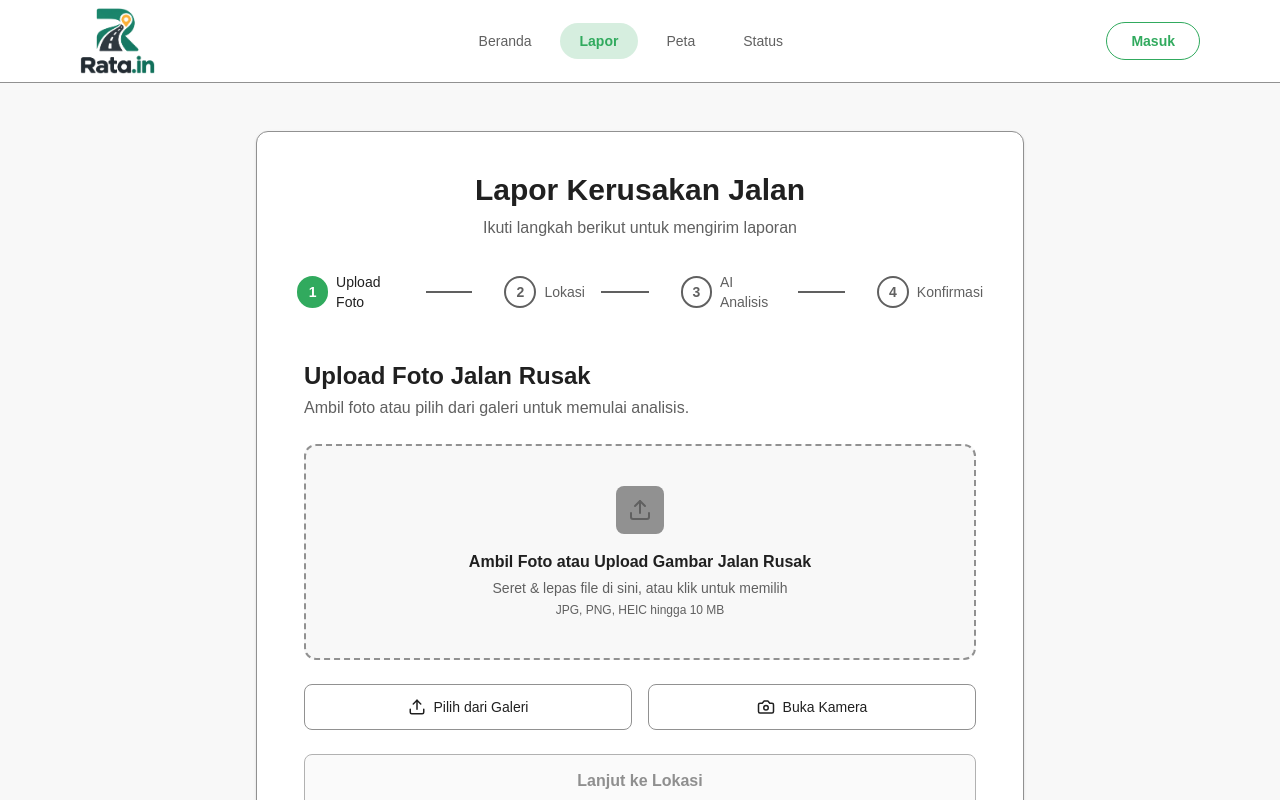
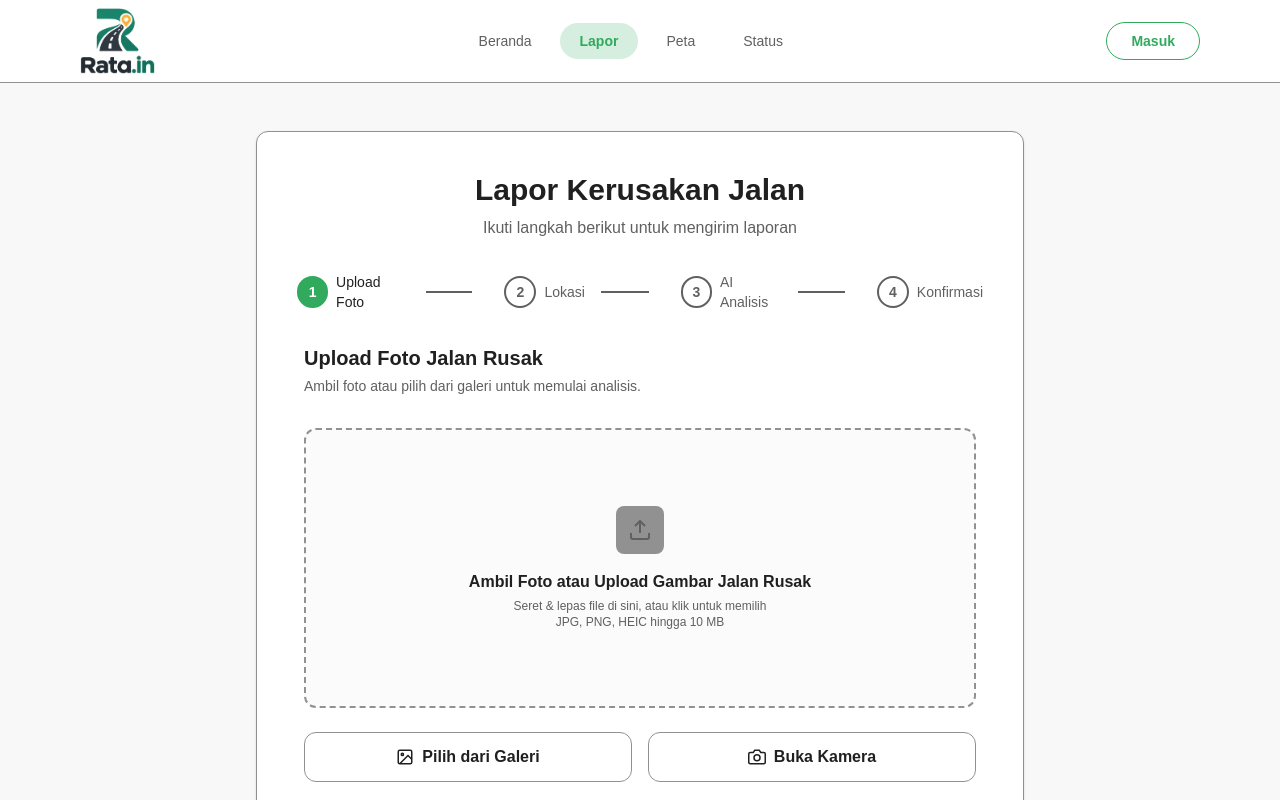
Before and after one commit to NBFiidly/rata-in-web, a React (Vite) app: page /report in a window 1280 px wide. Shown: the top 800 px of the page. Built offline with nearby package versions, Linux system fonts and the light colour scheme.

Commit message:
feat: implementasi live webcam dan perbaikan UI tombol hapus foto

```diff
--- a/src/features/report/UploadStep.jsx
+++ b/src/features/report/UploadStep.jsx
@@ -1,128 +1,207 @@
 // File: src/features/report/UploadStep.jsx
-import { useState, useRef } from "react";
+import { useState, useRef, useEffect } from "react";
 
 export default function UploadStep({ onNext }) {
-  // State untuk menyimpan data file foto yang diunggah
-  const [file, setFile] = useState(null);
+  const [image, setImage] = useState(null);
+  const [isCameraOpen, setIsCameraOpen] = useState(false);
 
-  // Referensi untuk memicu input file tersembunyi
-  const fileInputRef = useRef(null);
+  const galleryInputRef = useRef(null);
+  const videoRef = useRef(null);
+  const canvasRef = useRef(null);
+  const streamRef = useRef(null);
 
-  // Fungsi saat file dipilih
-  const handleFileChange = (e) => {
-    const selectedFile = e.target.files[0];
-    if (selectedFile) {
-      setFile(selectedFile);
+  const handleImageChange = (e) => {
+    const file = e.target.files[0];
+    if (file) {
+      const imageUrl = URL.createObjectURL(file);
+      setImage(imageUrl);
     }
   };
 
-  // Fungsi untuk membuka jendela pemilihan file
-  const triggerFileInput = () => {
-    fileInputRef.current.click();
+  const startCamera = async () => {
+    setIsCameraOpen(true);
+    setImage(null);
+    try {
+      const stream = await navigator.mediaDevices.getUserMedia({
+        video: { facingMode: "environment" },
+      });
+      if (videoRef.current) {
+        videoRef.current.srcObject = stream;
+      }
+      streamRef.current = stream;
+    } catch (err) {
+      console.error("Error akses kamera:", err);
+      alert(
+        "Tidak dapat mengakses kamera. Pastikan browser memiliki izin/akses kamera.",
+      );
+      setIsCameraOpen(false);
+    }
   };
 
+  const stopCamera = () => {
+    if (streamRef.current) {
+      streamRef.current.getTracks().forEach((track) => track.stop());
+      streamRef.current = null;
+    }
+    setIsCameraOpen(false);
+  };
+
+  const capturePhoto = () => {
+    if (videoRef.current && canvasRef.current) {
+      const video = videoRef.current;
+      const canvas = canvasRef.current;
+
+      canvas.width = video.videoWidth;
+      canvas.height = video.videoHeight;
+
+      const ctx = canvas.getContext("2d");
+      ctx.drawImage(video, 0, 0, canvas.width, canvas.height);
+
+      const imageUrl = canvas.toDataURL("image/png");
+      setImage(imageUrl);
+      stopCamera();
+    }
+  };
+
+  useEffect(() => {
+    return () => {
+      stopCamera();
+    };
+  }, []);
+
   return (
-    <div className="flex flex-col w-full text-left py-4">
-      {/* Header Langkah 1 */}
-      <h2 className="text-2xl font-bold text-black mb-1">
+    <div className="flex flex-col gap-6">
+      <div className="text-left mb-2">
+        <h2 className="text-xl font-bold text-black mb-1">
           Upload Foto Jalan Rusak
         </h2>
-      <p className="text-grey-2 mb-6">
+        <p className="text-sm text-grey-2">
           Ambil foto atau pilih dari galeri untuk memulai analisis.
         </p>
+      </div>
 
-      {/* Input File Tersembunyi */}
-      <input
-        type="file"
-        accept="image/png, image/jpeg, image/heic"
-        className="hidden"
-        ref={fileInputRef}
-        onChange={handleFileChange}
+      {/* Area Pratinjau (Preview) & Live Camera */}
+      <div className="border-2 border-dashed border-grey-1 rounded-xl p-8 flex flex-col items-center justify-center text-center min-h-[280px] bg-grey-light/50 relative overflow-hidden">
+        {isCameraOpen ? (
+          <div className="absolute inset-0 bg-black flex flex-col">
+            <video
+              ref={videoRef}
+              autoPlay
+              playsInline
+              className="w-full h-full object-cover"
             />
-
-      {/* Area Kotak Drag & Drop */}
-      <div
-        onClick={triggerFileInput}
-        className={`w-full flex flex-col items-center justify-center p-10 rounded-xl border-2 border-dashed cursor-pointer transition-colors mb-6
-          ${
-            file
-              ? "border-green bg-soft-green" // Wujud saat foto sudah diupload
-              : "border-grey-1 bg-grey-light hover:bg-grey-1/30" // Wujud awal
-          }
-        `}
+            <div className="absolute bottom-4 left-0 right-0 flex justify-center gap-4">
+              <button
+                onClick={stopCamera}
+                className="px-4 py-2 bg-white/20 text-white rounded-full font-semibold backdrop-blur-sm hover:bg-white/40"
               >
-        {/* Ikon Upload (Panah ke Atas) */}
-        <div
-          className={`w-12 h-12 rounded-lg flex items-center justify-center mb-4 ${file ? "bg-green/20" : "bg-grey-1"}`}
+                Batal
+              </button>
+              <button
+                onClick={capturePhoto}
+                className="px-6 py-2 bg-green text-white rounded-full font-bold shadow-lg hover:opacity-90 flex items-center gap-2"
               >
+                📸 Jepret
+              </button>
+            </div>
+          </div>
+        ) : image ? (
+          <img
+            src={image}
+            alt="Preview Jalan Rusak"
+            className="absolute inset-0 w-full h-full object-cover"
+          />
+        ) : (
+          <>
+            <div className="w-12 h-12 rounded-lg bg-grey-1 flex items-center justify-center text-grey-2 mb-4">
               <svg
-            xmlns="http://www.w3.org/2000/svg"
                 width="24"
                 height="24"
                 viewBox="0 0 24 24"
                 fill="none"
-            stroke={file ? "var(--color-green)" : "var(--color-grey-2)"}
+                stroke="currentColor"
                 strokeWidth="2"
-            strokeLinecap="round"
-            strokeLinejoin="round"
               >
                 <path d="M21 15v4a2 2 0 0 1-2 2H5a2 2 0 0 1-2-2v-4" />
                 <polyline points="17 8 12 3 7 8" />
-            <line x1="12" x2="12" y1="3" y2="15" />
+                <line x1="12" y1="3" x2="12" y2="15" />
               </svg>
             </div>
-
-        {/* Teks di dalam kotak */}
-        {!file ? (
-          <>
-            <h3 className="text-black font-semibold text-base mb-1 text-center">
+            <h3 className="text-base font-bold text-black mb-1">
               Ambil Foto atau Upload Gambar Jalan Rusak
             </h3>
-            <p className="text-grey-2 text-sm text-center">
+            <p className="text-xs text-grey-2">
               Seret & lepas file di sini, atau klik untuk memilih
-            </p>
-            <p className="text-grey-2 text-xs text-center mt-1">
+              <br />
               JPG, PNG, HEIC hingga 10 MB
             </p>
-          </>
-        ) : (
-          <>
-            <h3 className="text-green font-semibold text-base mb-1 text-center">
-              {file.name}
-            </h3>
-            <p className="text-grey-2 text-sm text-center">
-              {(file.size / (1024 * 1024)).toFixed(1)} MB - Siap dianalisis
-            </p>
-            <div className="flex items-center gap-1 mt-2 text-green text-sm font-medium">
-              <svg
-                xmlns="http://www.w3.org/2000/svg"
-                width="16"
-                height="16"
-                viewBox="0 0 24 24"
-                fill="none"
-                stroke="currentColor"
-                strokeWidth="3"
-                strokeLinecap="round"
-                strokeLinejoin="round"
-              >
-                <polyline points="20 6 9 17 4 12" />
-              </svg>
-              Upload Berhasil
-            </div>
           </>
         )}
       </div>
 
-      {/* Tombol Aksi Tambahan */}
-      <div className="flex gap-4 mb-6">
+      <canvas ref={canvasRef} className="hidden" />
+
+      <input
+        type="file"
+        accept="image/*"
+        ref={galleryInputRef}
+        onChange={handleImageChange}
+        className="hidden"
+      />
+
+      {/* TAMPILKAN TOMBOL PILIH JIKA BELUM ADA FOTO */}
+      {!image && !isCameraOpen && (
+        <div className="flex flex-col md:flex-row gap-4">
           <button
-          onClick={triggerFileInput}
-          className="flex-1 py-3 border border-grey-1 rounded-lg text-black font-medium text-sm flex items-center justify-center gap-2 hover:bg-grey-light transition-colors"
+            type="button"
+            onClick={() => galleryInputRef.current.click()}
+            className="flex-1 py-3 border border-grey-1 rounded-xl flex items-center justify-center gap-2 font-semibold text-black hover:bg-grey-light transition-colors"
           >
             <svg
-            xmlns="http://www.w3.org/2000/svg"
               width="18"
               height="18"
+              viewBox="0 0 24 24"
+              fill="none"
+              stroke="currentColor"
+              strokeWidth="2"
+            >
+              <rect x="3" y="3" width="18" height="18" rx="2" ry="2" />
+              <circle cx="8.5" cy="8.5" r="1.5" />
+              <polyline points="21 15 16 10 5 21" />
+            </svg>
+            Pilih dari Galeri
+          </button>
+
+          <button
+            type="button"
+            onClick={startCamera}
+            className="flex-1 py-3 border border-grey-1 rounded-xl flex items-center justify-center gap-2 font-semibold text-black hover:bg-grey-light transition-colors"
+          >
+            <svg
+              width="18"
+              height="18"
+              viewBox="0 0 24 24"
+              fill="none"
+              stroke="currentColor"
+              strokeWidth="2"
+            >
+              <path d="M23 19a2 2 0 0 1-2 2H3a2 2 0 0 1-2-2V8a2 2 0 0 1 2-2h4l2-3h6l2 3h4a2 2 0 0 1 2 2z" />
+              <circle cx="12" cy="13" r="4" />
+            </svg>
+            Buka Kamera
+          </button>
+        </div>
+      )}
+
+      {/* TAMPILKAN TOMBOL HAPUS JIKA FOTO SUDAH ADA (Desain Lebih Profesional) */}
+      {image && !isCameraOpen && (
+        <button
+          onClick={() => setImage(null)}
+          className="flex items-center justify-center gap-2 w-full py-3.5 rounded-xl border border-[#DD4343] text-[#DD4343] font-bold hover:bg-[#FCECEC] transition-colors"
+        >
+          <svg
+            width="20"
+            height="20"
             viewBox="0 0 24 24"
             fill="none"
             stroke="currentColor"
@@ -130,39 +209,24 @@ export default function UploadStep({ onNext }) {
             strokeLinecap="round"
             strokeLinejoin="round"
           >
-            <path d="M21 15v4a2 2 0 0 1-2 2H5a2 2 0 0 1-2-2v-4" />
-            <polyline points="17 8 12 3 7 8" />
-            <line x1="12" x2="12" y1="3" y2="15" />
+            <path d="M3 6h18"></path>
+            <path d="M19 6v14a2 2 0 0 1-2 2H7a2 2 0 0 1-2-2V6"></path>
+            <path d="M8 6V4a2 2 0 0 1 2-2h4a2 2 0 0 1 2 2v2"></path>
+            <line x1="10" y1="11" x2="10" y2="17"></line>
+            <line x1="14" y1="11" x2="14" y2="17"></line>
           </svg>
-          Pilih dari Galeri
+          Hapus & Ganti Foto
         </button>
-        <button className="flex-1 py-3 border border-grey-1 rounded-lg text-black font-medium text-sm flex items-center justify-center gap-2 hover:bg-grey-light transition-colors">
-          <svg
-            xmlns="http://www.w3.org/2000/svg"
-            width="18"
-            height="18"
-            viewBox="0 0 24 24"
-            fill="none"
-            stroke="currentColor"
-            strokeWidth="2"
-            strokeLinecap="round"
-            strokeLinejoin="round"
-          >
-            <path d="M14.5 4h-5L7 7H4a2 2 0 0 0-2 2v9a2 2 0 0 0 2 2h16a2 2 0 0 0 2-2V9a2 2 0 0 0-2-2h-3l-2.5-3z" />
-            <circle cx="12" cy="13" r="3" />
-          </svg>
-          Buka Kamera
-        </button>
-      </div>
+      )}
 
-      {/* Tombol Lanjut (Aktif jika ada file) */}
+      {/* Tombol Lanjut */}
       <button
         onClick={onNext}
-        disabled={!file}
-        className={`w-full py-3.5 rounded-lg font-semibold transition-colors ${
-          file
-            ? "bg-green text-white hover:opacity-90"
-            : "bg-grey-light text-grey-2 border border-grey-1 cursor-not-allowed opacity-70"
+        disabled={!image || isCameraOpen}
+        className={`w-full py-3.5 mt-2 rounded-xl font-bold transition-all ${
+          image && !isCameraOpen
+            ? "bg-green text-white hover:opacity-90 shadow-md"
+            : "bg-grey-1 text-grey-2 cursor-not-allowed"
         }`}
       >
         Lanjut ke Lokasi
```
Lines whose indentation alone changed are shown as unchanged.
